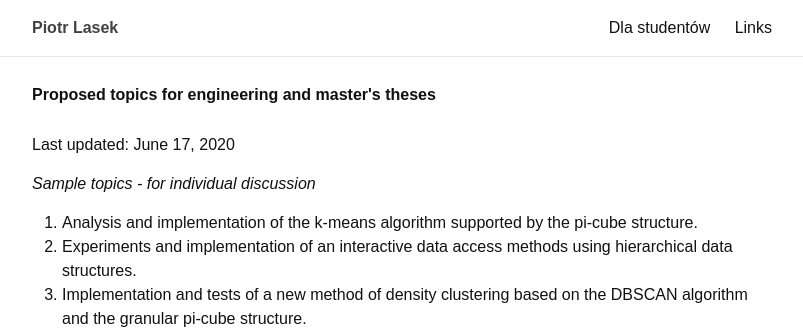
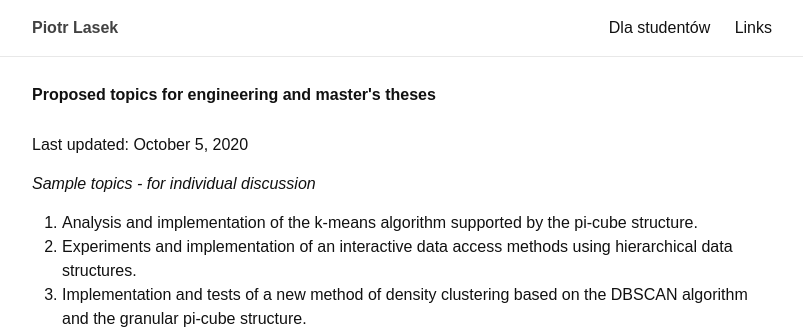
Before and after one commit to piotrlasek/piotrlasek.github.io, a Jekyll site: the page built from for-students/thesis-topics-en.md, in a window 1280 px wide and 900 px high. Shown: the top 329 px of the window, without its empty margins (238-1041 px from the left). Built offline with Jekyll 4.4.1, drawn with Linux system fonts in a browser that asks for light colours.

Commit message:
last update

```diff
--- a/for-students/thesis-topics-en.md
+++ b/for-students/thesis-topics-en.md
@@ -5,7 +5,7 @@ permalink: /for-students/topics-en
 exclude: true
 ---
 
-Last updated: June 17, 2020
+Last updated: October 5, 2020
 
 ## Sample topics - for individual discussion
 
```
Also changed, not shown: for-students/thesis-topics-pl.md (+1 -1 lines).
